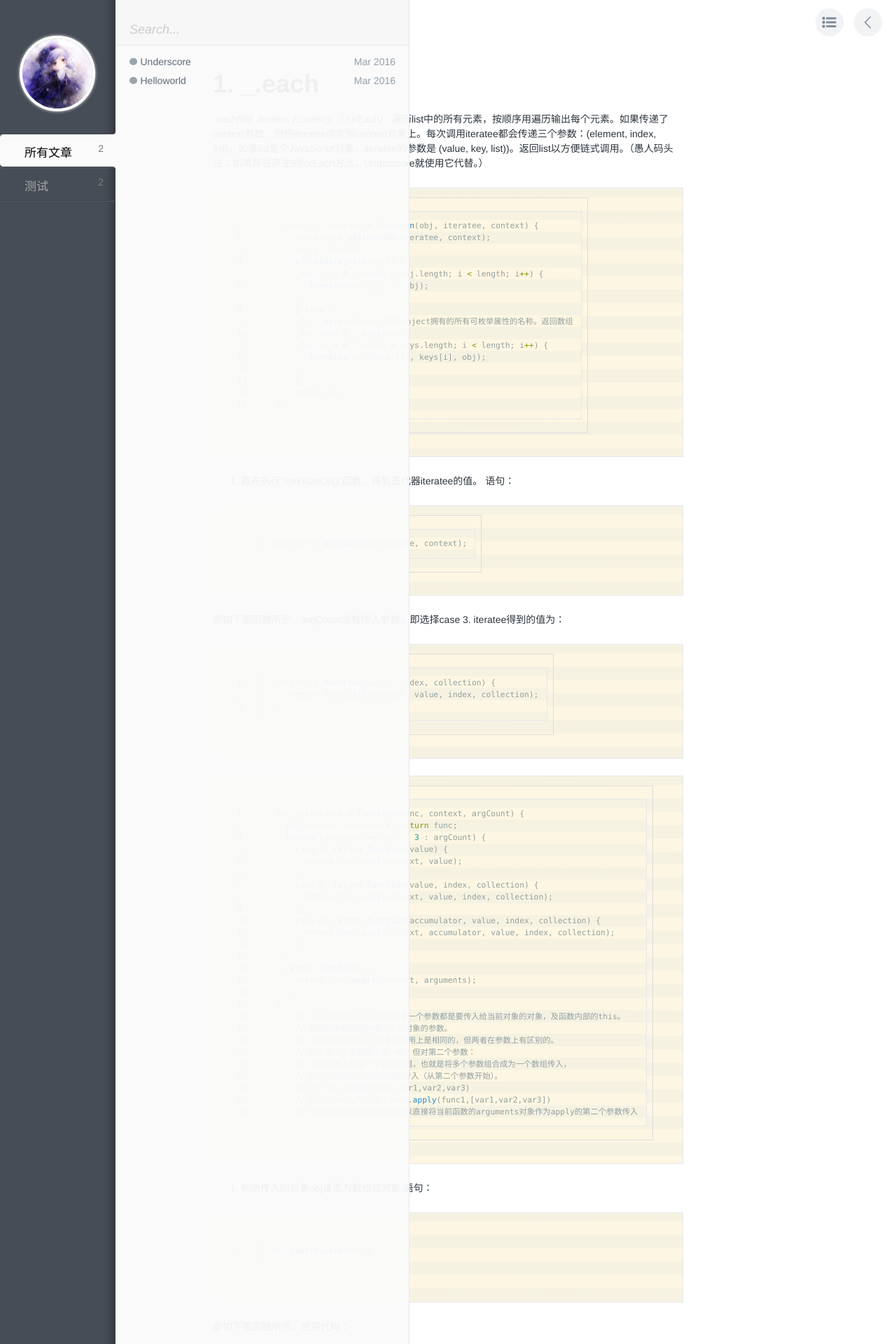
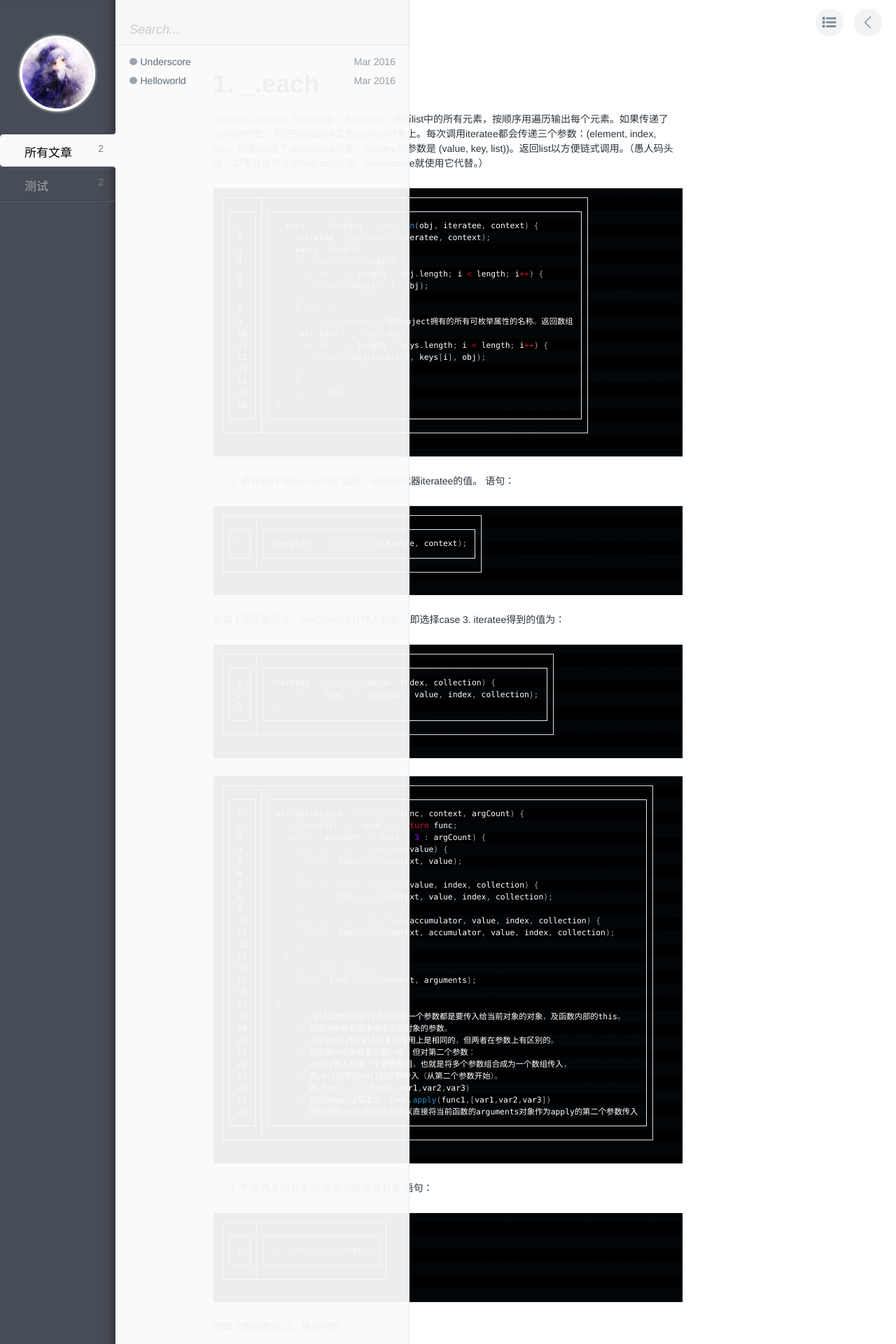
Before and after one commit to Winmay/Winmay.github.io, a Jekyll site: the page built from _posts/2016-03-17-underscore.markdown, in a window 1280 px wide. Shown: the top 1920 px of the page at 70% size. Built offline with Jekyll 4.4.1, drawn with Linux system fonts in a browser that asks for light colours; comment, search, counter and statistics services are not loaded.

Commit message:
修改代码颜色

```diff
--- a/assets/css/style.css
+++ b/assets/css/style.css
@@ -519,10 +519,10 @@ iframe {
 pre {
   word-wrap: initial !important;
   overflow: auto !important;
-  background-color: #fdf6e3 !important;
+  background-color: #000 !important;
   border-radius: 0 !important; }
   pre code {
-    color: #93a1a1;
+    color: #fff;
     white-space: pre !important; }
 
 #post__toc {
@@ -1038,7 +1038,7 @@ pre > code {
 
 /* Generic */
 .highlight .k {
-  color: #859900; }
+  color: #D21026; }
 
 /* Keyword */
 .highlight .l {
@@ -1046,11 +1046,11 @@ pre > code {
 
 /* Literal */
 .highlight .n {
-  color: #93a1a1; }
+  color: #fff; }
 
 /* Name */
 .highlight .o {
-  color: #859900; }
+  color: #D21026; }
 
 /* Operator */
 .highlight .x {
@@ -1228,7 +1228,7 @@ pre > code {
 
 /* Literal.Number.Hex */
 .highlight .mi {
-  color: #2aa198; }
+  color: #9C07F7; }
 
 /* Literal.Number.Integer */
 .highlight .mo {
```
